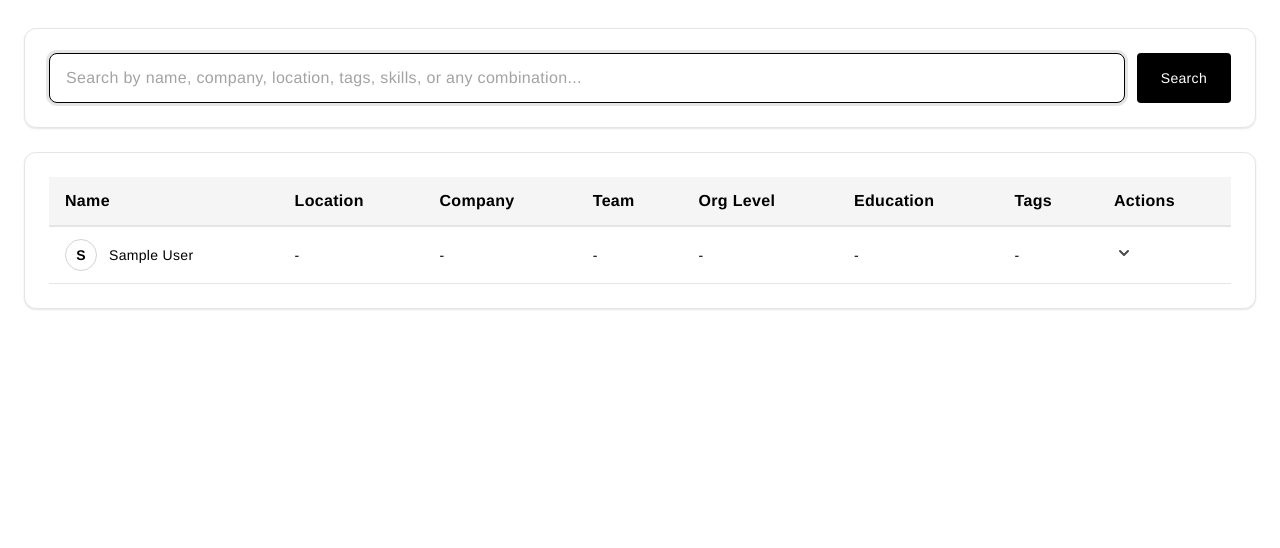
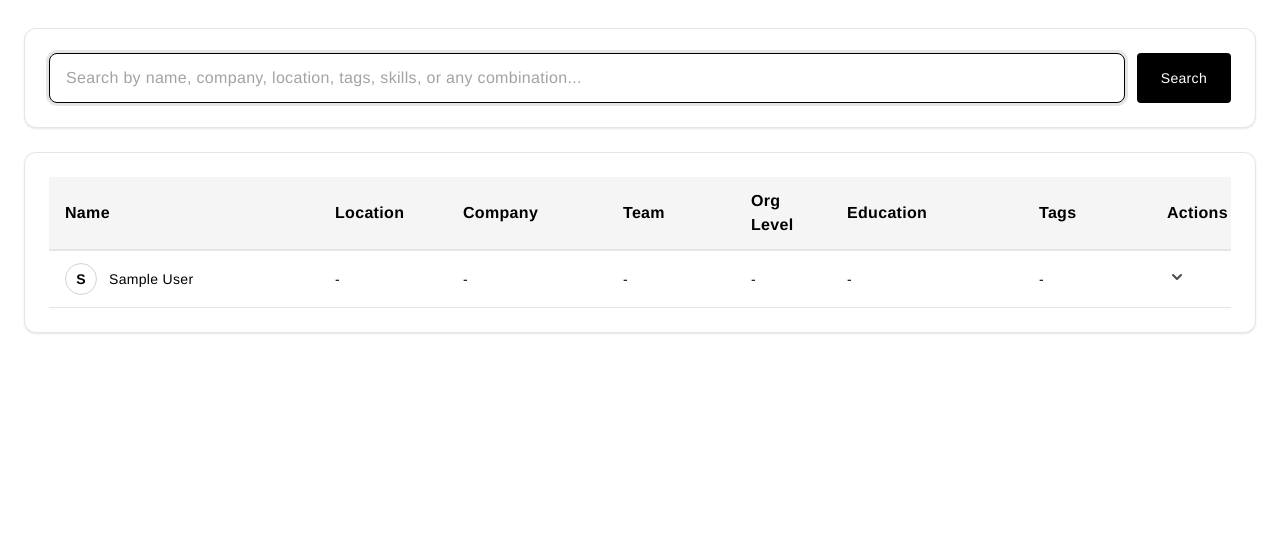
Before and after one commit to AleenaKhan10/Project-GrowComm, a Django app: template templates/communities/user_list.html in a window 1280 px wide. Shown: the part 134-682 px from the top of the page. Run offline with Django 5.2, Linux system fonts and the light colour scheme; the template is opened without the code that fills it: values that come from a table or form of the project are taken from there, others are empty; the visitor is signed in with stand-in values (Sample User, id 1); data comes from the database, SQL or seed files in the repository; some libraries are stand-ins or nearby versions; some web fonts are replaced.

Commit message:
Enhance user list template with improved styling and layout
- Added CSS for text truncation, table layout, and tooltip styles to enhance readability and user experience.
- Updated table structure to use fixed layout and adjusted column widths for better alignment.
- Implemented truncation for user profile fields to prevent overflow and improve visual consistency.

```diff
--- a/templates/communities/user_list.html
+++ b/templates/communities/user_list.html
@@ -217,6 +217,24 @@
 @keyframes spin {
     to { transform: rotate(360deg); }
 }
+
+/* Text truncation styles */
+.truncate {
+    overflow: hidden;
+    text-overflow: ellipsis;
+    white-space: nowrap;
+}
+
+/* Table layout improvements */
+.table-fixed {
+    table-layout: fixed;
+}
+
+/* Tooltip styles for better text display */
+td[title]:hover {
+    position: relative;
+    cursor: help;
+}
 </style>
 {% endblock %}
 
@@ -262,23 +280,23 @@
 
         <!-- Desktop table view -->
         <div class="hidden md:block table-container">
-            <table class="table">
+            <table class="table table-fixed w-full">
             <thead>
                 <tr>
-                    <th>Name</th>
-                    <th>Location</th>
-                    <th>Company</th>
-                    <th>Team</th>
-                    <th>Org Level</th>
-                    <th>Education</th>
-                    <th>Tags</th>
-                    <th>Actions</th>
+                    <th class="min-w-48">Name</th>
+                    <th class="w-32">Location</th>
+                    <th class="w-40">Company</th>
+                    <th class="w-32">Team</th>
+                    <th class="w-24">Org Level</th>
+                    <th class="w-48">Education</th>
+                    <th class="w-32">Tags</th>
+                    <th class="w-20">Actions</th>
                 </tr>
             </thead>
             <tbody>
                 {% for user in users %}
                 <tr>
-                    <td class="px-6 py-4 whitespace-nowrap">
+                    <td class="px-3 py-4 whitespace-nowrap">
                         <div class="flex items-center">
                             {% if user.profile.profile_picture %}
                                 <img src="{{ user.profile.profile_picture.url }}" alt="{{ user.profile.display_name }}" class="h-8 w-8 rounded-full object-cover mr-3">
@@ -290,31 +308,39 @@
                             <div class="text-sm font-medium text-black">{{ user.profile.display_name }}</div>
                         </div>
                     </td>
-                    <td class="px-6 py-4 whitespace-nowrap text-sm text-gray-600">
-                        {{ user.profile.location|default:"-" }}
+                    <td class="px-3 py-4 whitespace-nowrap text-sm text-gray-600 max-w-32">
+                        <div class="truncate" title="{{ user.profile.location|default:'-' }}">
+                            {{ user.profile.location|default:"-" }}
+                        </div>
                     </td>
-                    <td class="px-6 py-4 whitespace-nowrap text-sm text-gray-600">
-                        {{ user.profile.company|default:"-" }}
+                    <td class="px-3 py-4 whitespace-nowrap text-sm text-gray-600 max-w-40">
+                        <div class="truncate" title="{{ user.profile.company|default:'-' }}">
+                            {{ user.profile.company|default:"-" }}
+                        </div>
                     </td>
-                    <td class="px-6 py-4 whitespace-nowrap text-sm text-gray-600">
-                        {{ user.profile.team|default:"-" }}
+                    <td class="px-3 py-4 whitespace-nowrap text-sm text-gray-600 max-w-32">
+                        <div class="truncate" title="{{ user.profile.team|default:'-' }}">
+                            {{ user.profile.team|default:"-" }}
+                        </div>
                     </td>
-                    <td class="px-6 py-4 whitespace-nowrap text-sm text-gray-600">
+                    <td class="px-3 py-4 whitespace-nowrap text-sm text-gray-600">
                         {% if user.profile.organization_level %}
-                            <span class="badge">
+                            <span class="px-1.5 py-0.5 bg-green-100 text-green-700 rounded text-xs">
                                 {{ user.profile.get_organization_level_display }}
                             </span>
                         {% else %}
                             -
                         {% endif %}
                     </td>
-                    <td class="px-6 py-4 whitespace-nowrap text-sm text-gray-600">
-                        {{ user.profile.schools|default:"-" }}
+                    <td class="px-3 py-4 whitespace-nowrap text-sm text-gray-600 max-w-48">
+                        <div class="truncate" title="{{ user.profile.schools|default:'-' }}">
+                            {{ user.profile.schools|default:"-" }}
+                        </div>
                     </td>
-                    <td class="px-6 py-4 whitespace-nowrap text-sm text-gray-600">
+                    <td class="px-3 py-4 whitespace-nowrap text-sm text-gray-600">
                         {% if user.profile.tag_list %}
                             {% for tag in user.profile.tag_list|slice:":2" %}
-                                <span class="badge mr-1">
+                                <span class="px-1.5 py-0.5 bg-gray-100 text-gray-700 rounded text-xs mr-1">
                                     {{ tag }}
                                 </span>
                             {% endfor %}
@@ -325,7 +351,7 @@
                             -
                         {% endif %}
                     </td>
-                    <td class="px-6 py-4 whitespace-nowrap text-sm font-medium">
+                    <td class="px-3 py-4 whitespace-nowrap text-sm font-medium">
                         <!-- Always show dropdown button for all users -->
                         <button
                             onclick="toggleUserDetails({{ user.id }})"
@@ -384,7 +410,7 @@
                                             <span class="text-xs font-medium text-gray-500 uppercase tracking-wider">Skills & Interests</span>
                                             <div class="flex flex-wrap gap-2 mt-2">
                                                 {% for tag in user.profile.tag_list %}
-                                                    <span class="px-2 py-1 bg-blue-50 text-blue-700 rounded-full text-xs font-medium">{{ tag }}</span>
+                                                    <span class="px-1.5 py-0.5 bg-gray-100 text-gray-700 rounded text-xs">{{ tag }}</span>
                                                 {% endfor %}
                                             </div>
                                         </div>
@@ -399,14 +425,14 @@
                                             {% if user.profile.company %}
                                             <div>
                                                 <span class="text-xs font-medium text-gray-500 uppercase tracking-wider">Company</span>
-                                                <p class="text-sm text-gray-700">{{ user.profile.company }}</p>
+                                                <p class="text-sm text-gray-700 truncate" title="{{ user.profile.company }}">{{ user.profile.company }}</p>
                                             </div>
                                             {% endif %}
 
                                             {% if user.profile.team %}
                                             <div>
                                                 <span class="text-xs font-medium text-gray-500 uppercase tracking-wider">Team</span>
-                                                <p class="text-sm text-gray-700">{{ user.profile.team }}</p>
+                                                <p class="text-sm text-gray-700 truncate" title="{{ user.profile.team }}">{{ user.profile.team }}</p>
                                             </div>
                                             {% endif %}
 
```
